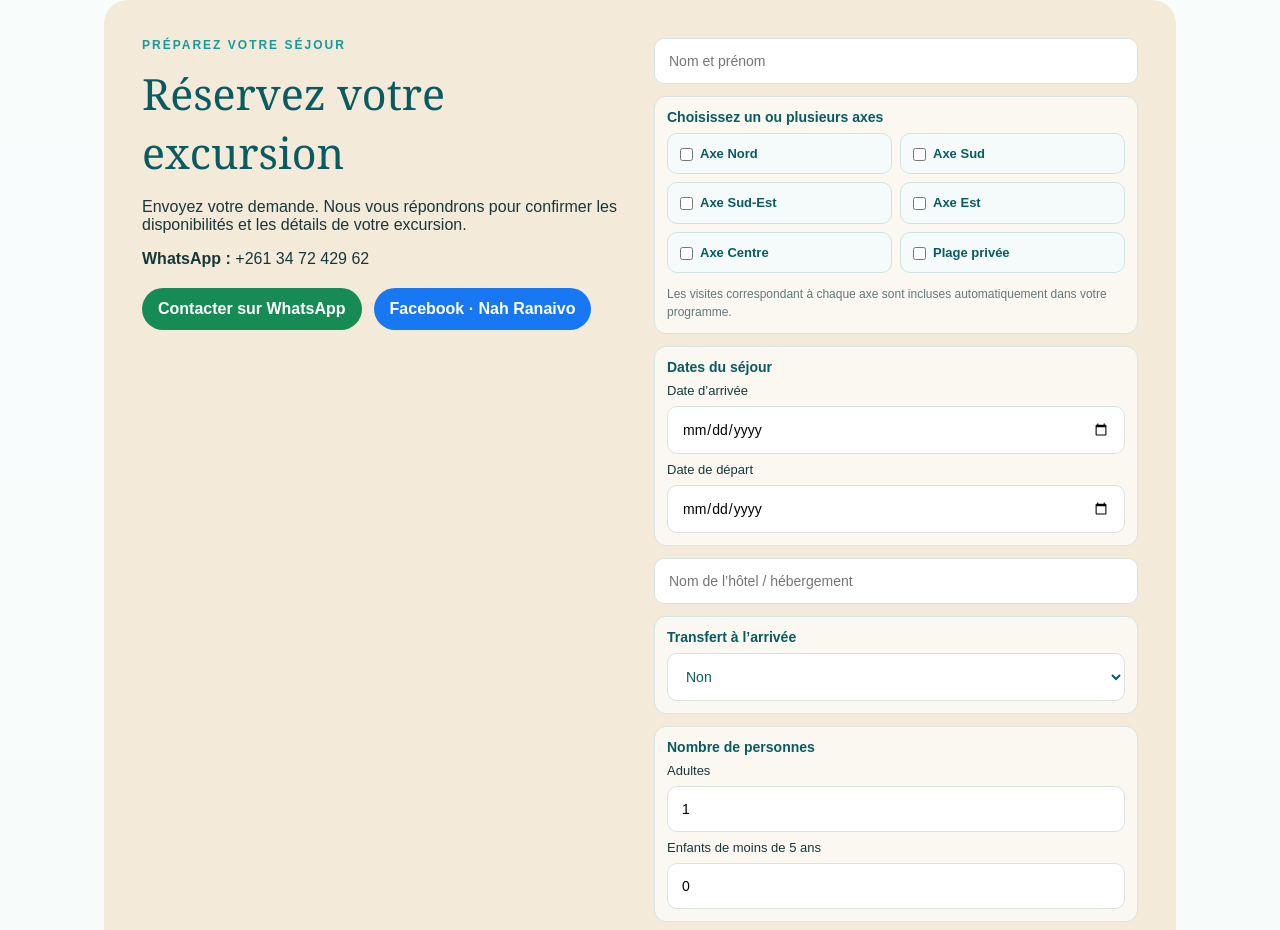
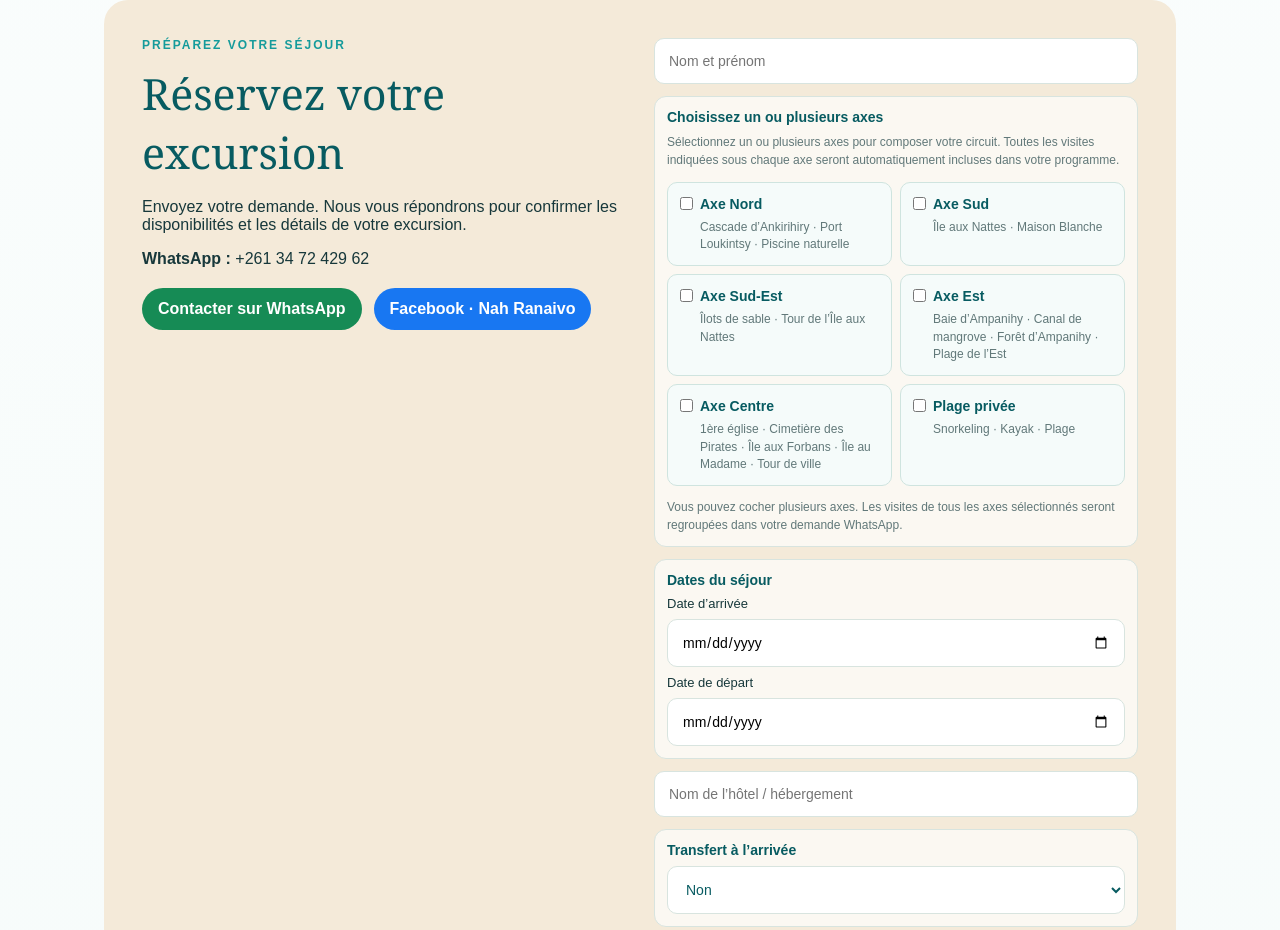
Before and after one commit to nahranaivo/Nah-Ranaivo-, a plain HTML site: page index.html in a window 1280 px wide. Shown: the part 5319-6249 px from the top of the page. Drawn offline with Linux system fonts and the light colour scheme.

Commit message:
Add files via upload

```diff
--- a/index.html
+++ b/index.html
@@ -38,7 +38,7 @@ footer{background:#064e54;color:#eafffc;padding:35px 24px;text-align:center;font
 .choice-grid{display:grid;grid-template-columns:1fr 1fr;gap:8px}.axis-options{display:grid;gap:9px;padding-top:8px}.axis-options>strong{font-size:13px;color:var(--deep)}
 .choice-grid label{display:flex;align-items:flex-start;gap:7px;font-size:13px;line-height:1.35}
 .choice-grid input{width:auto;margin:2px 0 0;accent-color:var(--teal)}
-.axis-choice-grid label{align-items:center;padding:11px 12px;border:1px solid #cfe4df;border-radius:10px;background:#f5fbfa;font-weight:bold;color:var(--deep)}.axis-hint{font-size:12px;line-height:1.5;color:var(--muted);margin:4px 0 0}
+.axis-choice-grid label{align-items:flex-start;padding:12px;border:1px solid #cfe4df;border-radius:10px;background:#f5fbfa;font-weight:bold;color:var(--deep)}.axis-choice-grid label span{display:grid;gap:5px}.axis-choice-grid label b{font-size:14px}.axis-choice-grid label small{font-size:12px;font-weight:normal;line-height:1.45;color:var(--muted)}.axis-hint{font-size:12px;line-height:1.5;color:var(--muted);margin:4px 0 0}.axis-intro{margin:0 0 5px}
 .form-group [hidden]{display:none!important}
 @media(max-width:520px){.choice-grid{grid-template-columns:1fr}}
 </style>
@@ -143,14 +143,15 @@ footer{background:#064e54;color:#eafffc;padding:35px 24px;text-align:center;font
 <form class="form" id="bookingForm">
 <input id="name" required placeholder="Nom et prénom" data-ph="name">
 <div class="form-group"><strong>Choisissez un ou plusieurs axes</strong>
+<p class="axis-hint axis-intro">Sélectionnez un ou plusieurs axes pour composer votre circuit. Toutes les visites indiquées sous chaque axe seront automatiquement incluses dans votre programme.</p>
 <div class="choice-grid axis-choice-grid">
-<label><input type="checkbox" name="axis" value="Axe Nord"> Axe Nord</label>
-<label><input type="checkbox" name="axis" value="Axe Sud"> Axe Sud</label>
-<label><input type="checkbox" name="axis" value="Axe Sud-Est"> Axe Sud-Est</label>
-<label><input type="checkbox" name="axis" value="Axe Est"> Axe Est</label>
-<label><input type="checkbox" name="axis" value="Axe Centre"> Axe Centre</label>
-<label><input type="checkbox" name="axis" value="Plage privée"> Plage privée</label>
-</div><p class="axis-hint">Les visites correspondant à chaque axe sont incluses automatiquement dans votre programme.</p></div>
+<label><input type="checkbox" name="axis" value="Axe Nord"><span><b>Axe Nord</b><small>Cascade d’Ankirihiry · Port Loukintsy · Piscine naturelle</small></span></label>
+<label><input type="checkbox" name="axis" value="Axe Sud"><span><b>Axe Sud</b><small>Île aux Nattes · Maison Blanche</small></span></label>
+<label><input type="checkbox" name="axis" value="Axe Sud-Est"><span><b>Axe Sud-Est</b><small>Îlots de sable · Tour de l’Île aux Nattes</small></span></label>
+<label><input type="checkbox" name="axis" value="Axe Est"><span><b>Axe Est</b><small>Baie d’Ampanihy · Canal de mangrove · Forêt d’Ampanihy · Plage de l’Est</small></span></label>
+<label><input type="checkbox" name="axis" value="Axe Centre"><span><b>Axe Centre</b><small>1ère église · Cimetière des Pirates · Île aux Forbans · Île au Madame · Tour de ville</small></span></label>
+<label><input type="checkbox" name="axis" value="Plage privée"><span><b>Plage privée</b><small>Snorkeling · Kayak · Plage</small></span></label>
+</div><p class="axis-hint">Vous pouvez cocher plusieurs axes. Les visites de tous les axes sélectionnés seront regroupées dans votre demande WhatsApp.</p></div>
 <div class="form-group"><strong>Dates du séjour</strong><label for="arrival">Date d’arrivée</label><input id="arrival" type="date" required><label for="departure">Date de départ</label><input id="departure" type="date" required></div>
 <input id="hotel" required placeholder="Nom de l’hôtel / hébergement">
 <div class="form-group"><strong>Transfert à l’arrivée</strong><select id="transfer" required><option value="Non">Non</option><option value="Oui">Oui</option></select>
```
